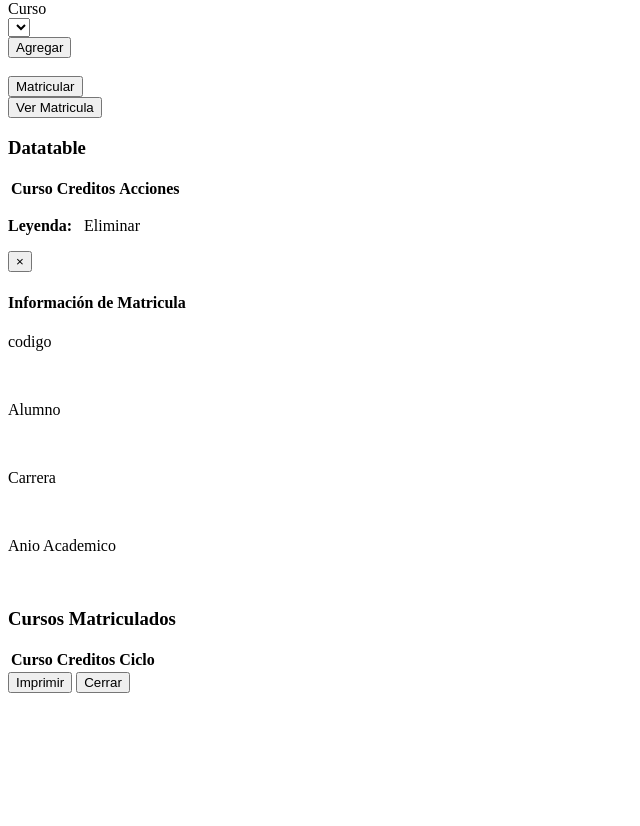
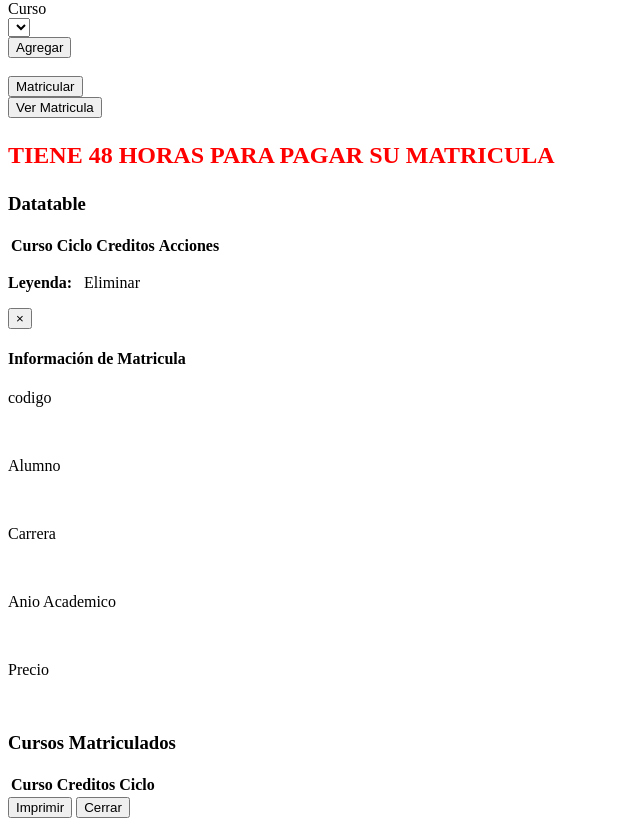
Before and after one commit to Jclavo/SGA, a PHP site: page /matricula/vista/com/matricula/matricula.php in a window 1280 px wide. Shown: the part 26-852 px from the top of the page, without its empty margins (0-640 px from the left). Before the commit the page ends 719 px from the top, so only its background shows below. Run offline with PHP 8.4, Linux system fonts and the light colour scheme; lists and menus that the app fills with data are empty.

Commit message:
modificacion 02/11

```diff
--- a/controlador/sga/CarreraControlador.php
+++ b/controlador/sga/CarreraControlador.php
@@ -15,19 +15,21 @@ switch ($nombreFuncion) {
         break;
     case "agregarCarrera":
         $carreraNombre = obtenerParametro("carrera");
+        $precio = obtenerParametro("precio");
         $estado = obtenerParametro("estado");
         $usuarioCreacion = obtenerUsuarioSesion();
 
-        $respuesta = $carrera->agregarCarrera($carreraNombre,$estado,$usuarioCreacion);
+        $respuesta = $carrera->agregarCarrera($carreraNombre,$precio,$estado,$usuarioCreacion);
         retornarVista($respuesta);
         break;
 
     case "editarCarrera":
         $carreraId = obtenerParametro("carrera_id");
         $carreraNombre = obtenerParametro("carrera");
+        $precio = obtenerParametro("precio");
         $estado = obtenerParametro("estado");
 
-        $respuesta = $carrera->editarCarrera($carreraId,$carreraNombre,$estado);
+        $respuesta = $carrera->editarCarrera($carreraId,$carreraNombre,$precio,$estado);
         retornarVista($respuesta);
         break;
     case "eliminarCarrera":
--- a/modeloNegocio/sga/MatriculaNegocio.php
+++ b/modeloNegocio/sga/MatriculaNegocio.php
@@ -119,6 +119,12 @@ class MatriculaNegocio extends negocioBase {
 
         $respuesta->anio_academico = $respuestaAnioAcademico;
 
+        $carrera = new CarreraNegocio();
+
+        $respuestaPrecioCarrera = $carrera->obtenerPrecioXUsuario($usuarioId);
+
+        $respuesta->precio_carrera = $respuestaPrecioCarrera;
+
         if (!empty($respuestaAnioAcademico[0]['id'])) {
             $matricula = new Matricula();
             $respuesta->matricula = $matricula->obtenerReporteMatricula($usuarioId, $respuestaAnioAcademico[0]['id']);
--- a/vista/com/matricula/matricula.js
+++ b/vista/com/matricula/matricula.js
@@ -7,6 +7,7 @@ $(document).ready(function () {
     select2.iniciar();
 
     cargarControlador('Matricula');
+    $('#resultado').hide();
     obtenerEstadoMatricula();
 
 });
@@ -52,6 +53,8 @@ function onResponseObtenerEstadoMatricula(data)
     {
         $('#titulo').empty();
         $('#titulo').html("<h2 style='text-align:center;color:red;'>" + data[0]['vout_mensaje'] + "</h2>");
+        $('#resultado').show();
+
     }
 }
 
@@ -132,12 +135,17 @@ function onResponseObtenerReporteMatricula(data)
 //    {
     cargarDataBasica(data.dato_basico_usuario);
     cargarAnioAcademico(data.anio_academico);
+    cargarPrecioCarrera(data.precio_carrera);
     cargarTablaReporteCursosMatricula(data.matricula);
     abrirModalMatricula();
 //    }
 }
 //funciones extras
 
+function cargarPrecioCarrera(data)
+{
+    $('#precio').html(data[0]['precio']);
+}
 function cargarDataBasica(data)
 {
     $('#codigo').html(data[0]['dni']);
@@ -210,10 +218,12 @@ function agregarCurso(data)
     {
         var curso = {id: null,
             curso: null,
+            ciclo: null,
             credito: null};
 
         curso.id = data[0].id;
         curso.curso = data[0].nombre;
+        curso.ciclo = data[0].ciclo;
         curso.credito = data[0].creditos;
 
 
@@ -252,6 +262,7 @@ function cargarCursoATabla()
             html = "";
             html += "<tr>";
             html += "<th style='text-align:center;'>" + item.curso + "</th>";
+            html += "<th style='text-align:center;'>" + item.ciclo + "</th>";
             html += "<th style='text-align:center;'>" + item.credito + "</th>";
             html += "<th style='text-align:center;'><a onclick='eliminarCursoHorario(" + index + ")'><b><i class='fa fa-trash-o' style='color:#cb2a2a;'></i><b></a></th>";
             html += "</tr>";
--- a/vista/com/matricula/matricula.php
+++ b/vista/com/matricula/matricula.php
@@ -53,8 +53,15 @@ require_once '../../../util/Configuraciones.php'
             </div>
         </section>
 
-        <section class="panel" id="titulo">
-            <button class="btn btn-info" onclick="obtenerReporteMatricula()">Ver Matricula</button>
+        <section class="panel" id="resultado">
+            <div class="row">
+                <div class="col-lg-4">
+                    <button class="btn btn-info" onclick="obtenerReporteMatricula()">Ver Matricula</button>
+                </div>
+                <div class="col-lg-8">
+                    <h2><p style="color: red;">TIENE 48 HORAS PARA PAGAR SU MATRICULA</p></h2>
+                </div>
+            </div>
         </section>
 
         <section class="panel">
@@ -68,6 +75,7 @@ require_once '../../../util/Configuraciones.php'
                             <thead>
                                 <tr>
                                     <th style='text-align:center;'>Curso</th>
+                                    <th style='text-align:center;'>Ciclo</th>
                                     <th style='text-align:center;'>Creditos</th>
                                     <th style='text-align:center;'>Acciones</th>
                                 </tr>
@@ -133,6 +141,15 @@ require_once '../../../util/Configuraciones.php'
                             </div>
                         </div>
                         <br>
+                        <div class="row">
+                            <div class="col-sm-6">
+                                <p>Precio</p>
+                            </div>
+                            <div class="col-sm-6">
+                                <p id="precio"></p>
+                            </div>
+                        </div>
+                        <br>
                     </div>
                     <section class="panel">
                         <div class="panel panel-default">
```
Also changed, not shown: bd/bd_limpiar.sql (+5 -2 lines), modelo/sga/Carrera.php (+15 -4 lines), modeloNegocio/sga/CarreraNegocio.php (+10 -4 lines), vista/com/carrera/carrera.js (+17 -5 lines), vista/com/carrera/carrera.php (+12 -2 lines).
